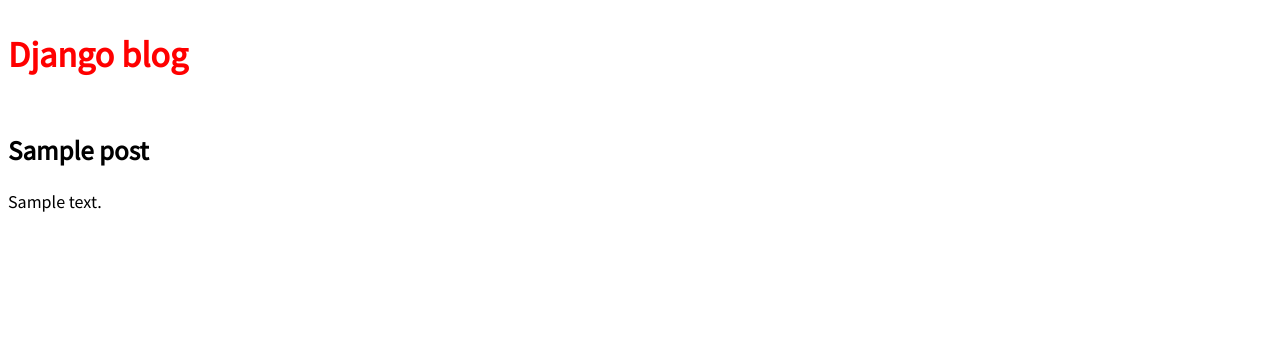
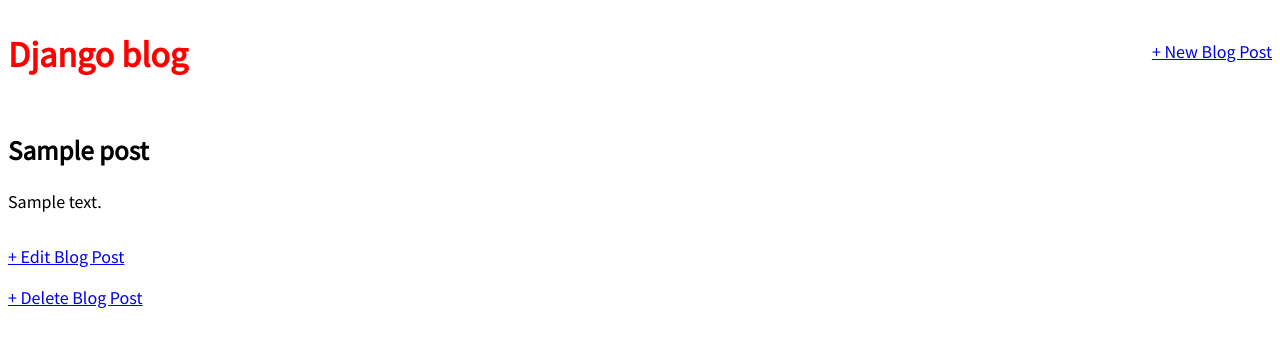
Before and after one commit to mot3/Django_Blog, a Django app: page /post/1/ in a window 1280 px wide. Shown: the top 347 px of the page. Run offline with Django 3.2, Linux system fonts and the light colour scheme; tables that the repository leaves empty hold one stand-in row (values such as "Sample post").

Commit message:
Add CRUD operation

```diff
--- a/blog/models.py
+++ b/blog/models.py
@@ -1,4 +1,5 @@
 from django.db import models
+from django.urls import reverse
 
 class Post(models.Model):
     title = models.CharField(max_length=200)
@@ -10,3 +11,6 @@ class Post(models.Model):
 
     def __str__(self):
         return self.title
+
+    def get_absolute_url(self):
+        return reverse('post_detail', args=[str(self.id)])
--- a/blog/urls.py
+++ b/blog/urls.py
@@ -1,7 +1,10 @@
 from django.urls import path
-from .views import BlogListView, BlogDetailView
+from .views import (BlogListView, BlogDetailView, BlogCreateView, BlogUpdateView, BlogDeleteView)
 
 urlpatterns = [
+    path('post/<int:pk>/delete/', BlogDeleteView.as_view(), name='post_delete'),
+    path('post/<int:pk>/edit/', BlogUpdateView.as_view(), name='post_edit'),
+    path('post/new/', BlogCreateView.as_view(), name='post_new'),
     path('post/<int:pk>/', BlogDetailView.as_view(), name='post_detail'),
     path('', BlogListView.as_view(), name='home'),
 ]
--- a/blog/views.py
+++ b/blog/views.py
@@ -1,4 +1,6 @@
 from django.views.generic import ListView, DetailView
+from django.views.generic.edit import (CreateView, UpdateView, DeleteView)
+from django.urls import reverse_lazy
 from .models import Post
 
 class BlogListView(ListView):
@@ -8,3 +10,18 @@ class BlogListView(ListView):
 class BlogDetailView(DetailView):
     model = Post
     template_name = 'post_detail.html'
+
+class BlogCreateView(CreateView):
+    model = Post
+    template_name = 'post_new.html'
+    fields = ['title', 'author', 'body']
+
+class BlogUpdateView(UpdateView):
+    model = Post
+    template_name = 'post_edit.html'
+    fields = ['title', 'body']
+
+class BlogDeleteView(DeleteView):
+    model = Post
+    template_name = 'post_delete.html'
+    success_url = reverse_lazy('home')
--- a/templates/base.html
+++ b/templates/base.html
@@ -10,7 +10,12 @@
 
 <body>
     <header>
-        <h1><a href="{% url 'home' %}">Django blog</a></h1>
+        <div class="nav-left">
+            <h1><a href="{% url 'home' %}">Django blog</a></h1>
+        </div>
+        <div class="nav-right">
+            <a href="{% url 'post_new' %}">+ New Blog Post</a>
+        </div>
     </header>
     <div>
         {% block content %}
--- a/templates/post_detail.html
+++ b/templates/post_detail.html
@@ -5,4 +5,7 @@
     <h2>{{ post.title }}</h2>
     <p>{{ post.body }}</p>
 </div>
+
+<p><a href="{% url 'post_edit' post.pk %}">+ Edit Blog Post</a></p>
+<p><a href="{% url 'post_delete' post.pk %}">+ Delete Blog Post</a></p>
 {% endblock content %}
```
Also changed, not shown: blog/tests.py (+24 -4 lines), templates/post_delete.html (added, +9 -0 lines), templates/post_edit.html (added, +9 -0 lines), templates/post_new.html (added, +9 -0 lines).
